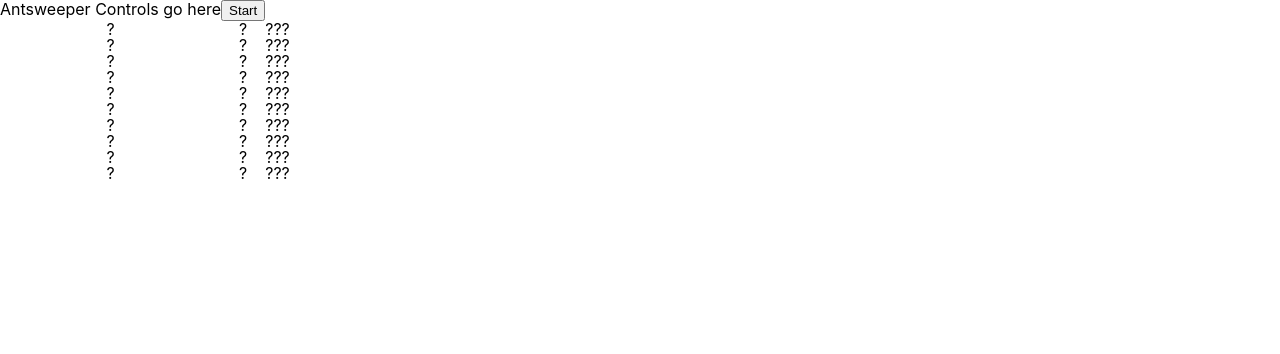
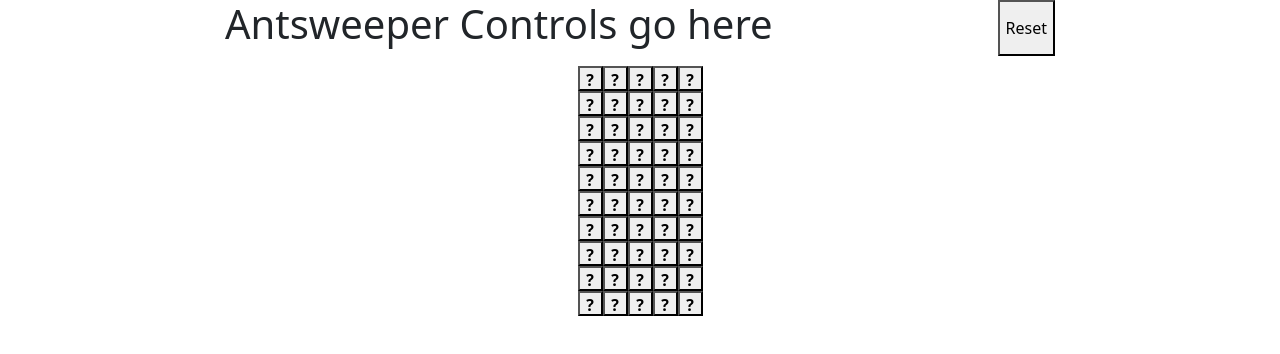
Before and after one commit to erinruthmaness/antsweeper, a React (Create React App) app: page / in a window 1280 px wide. Both pictures are taken after a click on the button "Start". Shown: the top 354 px of the page. Built offline with nearby package versions, Linux system fonts and the light colour scheme.

Commit message:
removed react-bootstrap - I need to practice CSS modules anyway, and theres a lot to learn with react-bootstrap in a project thats already using a lot of new material

```diff
--- a/public/index.html
+++ b/public/index.html
@@ -15,6 +15,12 @@
       user's mobile device or desktop. See https://developers.google.com/web/fundamentals/web-app-manifest/
     -->
     <link rel="manifest" href="%PUBLIC_URL%/manifest.json" />
+    <link
+      rel="stylesheet"
+      href="https://cdn.jsdelivr.net/npm/bootstrap@4.6.0/dist/css/bootstrap.min.css"
+      integrity="sha384-B0vP5xmATw1+K9KRQjQERJvTumQW0nPEzvF6L/Z6nronJ3oUOFUFpCjEUQouq2+l"
+      crossorigin="anonymous"
+    />
     <title>Antsweeper</title>
   </head>
   <body>
--- a/src/App.js
+++ b/src/App.js
@@ -1,3 +1,5 @@
+import 'bootstrap/dist/css/bootstrap.min.css';
+
 import Board from './Components/Board';
 
 import './App.css';
--- a/src/Components/Board.js
+++ b/src/Components/Board.js
@@ -1,10 +1,12 @@
 import { useState } from "react";
 
-import Square from './Square/Square';
-// import styles from './Board.module.css';
+import Square from "./Square/Square";
+
+import styles from "./Board.module.css";
 
 const Board = () => {
   const [boardGrid, setBoardGrid] = useState([]);
+  const [gameInProgress, setGameInProgress] = useState(false);
 
   const buildBoard = (cols, rows /*, ants*/) => {
     let tempArray = Array.from(Array(cols), (col, colIndex) => {
@@ -27,46 +29,46 @@ const Board = () => {
   };
 
   const handleStart = () => {
+    setBoardGrid([]);
     buildBoard(10, 5, 0);
+    setGameInProgress(true);
   };
 
   const handleSquareClick = (colIndex, rowIndex) => {
-      let updateGrid = boardGrid
-      updateGrid[colIndex][rowIndex].clicked = true
-    setBoardGrid(updateGrid)
+    let updateGrid = boardGrid;
+    updateGrid[colIndex][rowIndex].clicked = true;
+    setBoardGrid(updateGrid);
   };
 
   return (
-    <table>
-      <thead>
-        <tr>
-          <th>
-            <h1>Antsweeper Controls go here</h1>
-          </th>
-          <th>
-            <button onClick={handleStart}>Start</button>
-          </th>
-        </tr>
-      </thead>
-      <tbody>
+    <main>
+      <header className={styles.board_controls}>
+        <h1>Antsweeper Controls go here</h1>
+        {gameInProgress ? (
+          <button onClick={handleStart}>Reset</button>
+        ) : (
+          <button onClick={handleStart}>Start</button>
+        )}
+      </header>
+      <section className={styles.board}>
         {boardGrid
           ? boardGrid.map((row, index) => (
-              <tr key={`row-${index + 1}`}>
+              <div className={styles.board_row} key={`row-${index}`}>
                 {row.map((square) => (
                   <Square
+                    key={square.key}
                     clicked={square.clicked}
-                    id={square.id}
-                    key={square.key}
+                    id={square.key}
                     column={square.col}
                     row={square.row}
                     onClick={handleSquareClick}
                   />
                 ))}
-              </tr>
+              </div>
             ))
           : null}
-      </tbody>
-    </table>
+      </section>
+    </main>
   );
 };
 
--- a/src/Components/Board.module.css
+++ b/src/Components/Board.module.css
@@ -0,0 +1,17 @@
+.board_controls {
+    width: 100%;
+    display: flex;
+    flex-direction: row;
+    justify-content: space-evenly;
+}
+
+.board {
+    margin: 10px auto;
+    width: fit-content;
+}
+
+.board_row {
+    margin: 0 auto;
+    display: flex;
+    flex-direction: row;
+}
--- a/src/Components/Square/Square.js
+++ b/src/Components/Square/Square.js
@@ -1,15 +1,20 @@
-// import './Square.css';
+import { useState } from 'react';
+import styles from './Square.module.css';
 
 function Square(props) {
 
+    const [clicked, setClicked] = useState(props.clicked);
+
     const handleClick = () => {
-        props.onClick(props.column, props.row)
+        console.log("clicked " + props.id);
+        setClicked(true);
+        props.onClick(props.column, props.row);
     }
 
-  if (props.clicked) {
-    return <td className="grid-square">:o</td>;
+  if (clicked) {
+    return <button className={styles.grid_square}>:o</button>;
   } else {
-    return <td className="grid-square" onClick={handleClick}>?</td>;
+    return <button className={styles.grid_square} onClick={handleClick}>?</button>;
   }
 }
 
--- /dev/null
+++ b/src/Components/Square/Square.module.css
@@ -0,0 +1,9 @@
+.grid_square {
+    height: 25px;
+    width: 25px;
+    margin: 0;
+    padding: 0;
+    text-align: center;
+    font-weight: bold;
+    font-size: 16px;
+}
```
